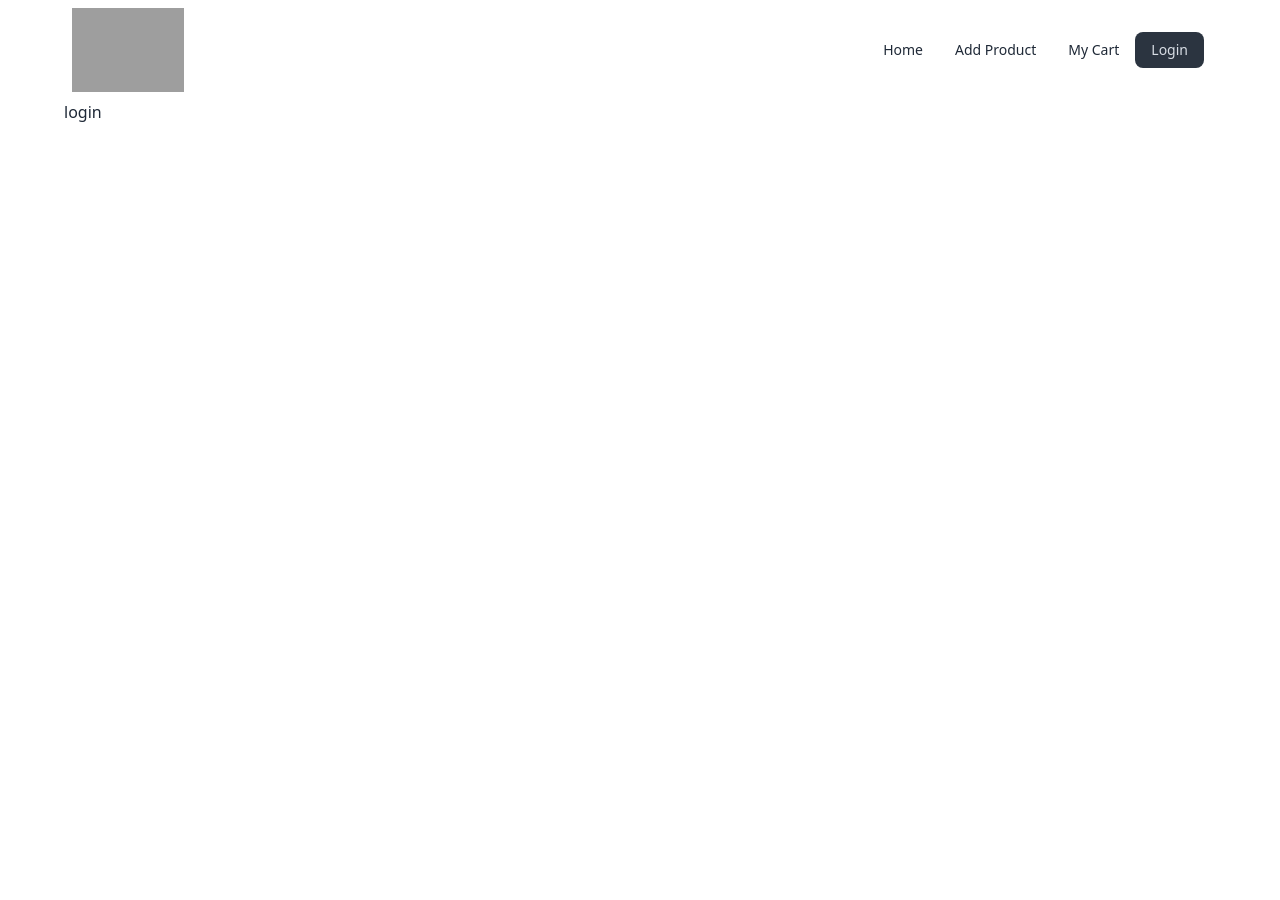
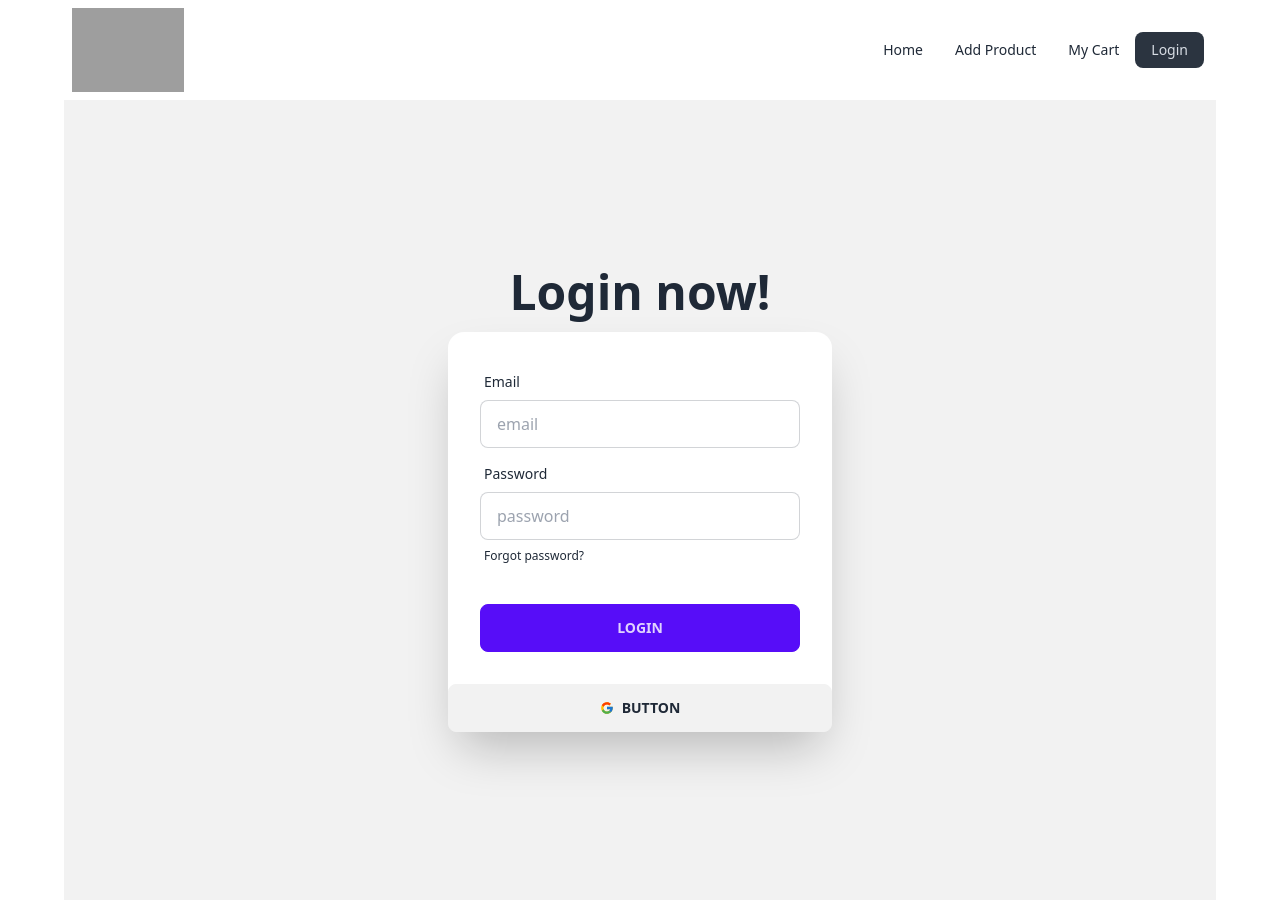
Before and after one commit to Shanto93/TechTrend-Client, a React (Vite) app: page /login in a window 1280 px wide. Before the commit the page ends 800 px from the top, so only its background shows below. Built offline with nearby package versions, Linux system fonts and the light colour scheme; grey boxes are pictures that could not be loaded.

Commit message:
AuthProvider is added

```diff
--- a/package.json
+++ b/package.json
@@ -10,6 +10,7 @@
     "preview": "vite preview"
   },
   "dependencies": {
+    "firebase": "^10.5.0",
     "localforage": "^1.10.0",
     "match-sorter": "^6.3.1",
     "react": "^18.2.0",
--- /dev/null
+++ b/src/components/AvailableBrandDetails.jsx
@@ -0,0 +1,9 @@
+const AvailableBrandDetails = () => {
+    return (
+        <div>
+            <h2>details are coming</h2>
+        </div>
+    );
+};
+
+export default AvailableBrandDetails;
--- a/src/components/AvailableBrands.jsx
+++ b/src/components/AvailableBrands.jsx
@@ -1,21 +1,24 @@
-import { useLoaderData } from "react-router-dom";
+import { Link, useLoaderData } from "react-router-dom";
 
 const AvailableBrands = () => {
     const brands = useLoaderData();
     return (
         <div>
-            <h2 className="my-10 text-4xl font-bold text-center">Available Brands</h2>
+            <h2 className="mt-10 mb-3 text-4xl font-bold text-center">Ava<span className="text-[#e67e22]">ila</span>ble Br<span className="text-[#e74c3c]">an</span>ds</h2>
+            <p className="text-center mb-7">Presented below are our available brands. <br />Feel free to explore the products offered by each brand.</p>
 
             <div className="grid grid-cols-1 md:grid-cols-3 gap-10">
                 {
-                    brands.map(brand => <div key={brand.id} className="card bg-[#e74c3c] shadow-xl">
-                        <figure className=" ">
-                            <img src={brand.image} alt="Shoes" className=" h-52 w-full" />
-                        </figure>
-                        <div className="card-body items-center text-center">
-                            <h2 className="card-title text-white">{brand.name} </h2>
+                    brands.map(brand => <Link to={`/home/${brand.id}`} key={brand.id}>
+                        <div className="card bg-[#e74c3c] shadow-xl">
+                            <figure className=" ">
+                                <img src={brand.image} alt="Shoes" className=" h-52 w-full" />
+                            </figure>
+                            <div className="card-body items-center text-center">
+                                <h2 className="card-title text-white">{brand.name} </h2>
+                            </div>
                         </div>
-                    </div>)
+                    </Link>)
                 }
             </div>
 
--- /dev/null
+++ b/src/components/Footer.jsx
@@ -0,0 +1,22 @@
+const Footer = () => {
+    return (
+        <footer className="footer footer-center mt-12 p-10 bg-black text-primary-content">
+  <aside>
+    <img src="https://i.postimg.cc/pTvRMTNL/Logo02-removebgcroped02.png" className="w-36" alt="" />
+    <p className="font-bold">
+      TechTrend Hub <br/>Providing reliable tech since 2023
+    </p>
+    <p>Copyright © 2023 - All right reserved</p>
+  </aside>
+  <nav>
+    <div className="grid grid-flow-col gap-4">
+      <a><svg xmlns="http://www.w3.org/2000/svg" width="24" height="24" viewBox="0 0 24 24" className="fill-current"><path d="M24 4.557c-.883.392-1.832.656-2.828.775 1.017-.609 1.798-1.574 2.165-2.724-.951.564-2.005.974-3.127 1.195-.897-.957-2.178-1.555-3.594-1.555-3.179 0-5.515 2.966-4.797 6.045-4.091-.205-7.719-2.165-10.148-5.144-1.29 2.213-.669 5.108 1.523 6.574-.806-.026-1.566-.247-2.229-.616-.054 2.281 1.581 4.415 3.949 4.89-.693.188-1.452.232-2.224.084.626 1.956 2.444 3.379 4.6 3.419-2.07 1.623-4.678 2.348-7.29 2.04 2.179 1.397 4.768 2.212 7.548 2.212 9.142 0 14.307-7.721 13.995-14.646.962-.695 1.797-1.562 2.457-2.549z"></path></svg></a>
+      <a><svg xmlns="http://www.w3.org/2000/svg" width="24" height="24" viewBox="0 0 24 24" className="fill-current"><path d="M19.615 3.184c-3.604-.246-11.631-.245-15.23 0-3.897.266-4.356 2.62-4.385 8.816.029 6.185.484 8.549 4.385 8.816 3.6.245 11.626.246 15.23 0 3.897-.266 4.356-2.62 4.385-8.816-.029-6.185-.484-8.549-4.385-8.816zm-10.615 12.816v-8l8 3.993-8 4.007z"></path></svg></a>
+      <a><svg xmlns="http://www.w3.org/2000/svg" width="24" height="24" viewBox="0 0 24 24" className="fill-current"><path d="M9 8h-3v4h3v12h5v-12h3.642l.358-4h-4v-1.667c0-.955.192-1.333 1.115-1.333h2.885v-5h-3.808c-3.596 0-5.192 1.583-5.192 4.615v3.385z"></path></svg></a>
+    </div>
+  </nav>
+</footer>
+    );
+};
+
+export default Footer;
--- a/src/components/Home.jsx
+++ b/src/components/Home.jsx
@@ -1,11 +1,13 @@
 import AvailableBrands from "./AvailableBrands";
 import Banner from "./Banner";
+import Footer from "./Footer";
 
 const Home = () => {
     return (
         <div>
             <Banner></Banner>
             <AvailableBrands></AvailableBrands>
+            <Footer></Footer>
         </div>
     );
 };
--- a/src/components/Login.jsx
+++ b/src/components/Login.jsx
@@ -1,7 +1,39 @@
+import { FcGoogle } from 'react-icons/fc';
+
 const Login = () => {
     return (
-        <div>
-            <h2>login</h2>
+        <div className="hero min-h-screen bg-base-200">
+            <div className="hero-content flex-col">
+                <div className="text-center">
+                    <h1 className="text-5xl font-bold">Login now!</h1>
+                </div>
+                <div className="card flex-shrink-0 md:w-96 max-w-sm shadow-2xl bg-base-100">
+                    <form className="card-body">
+                        <div className="form-control">
+                            <label className="label">
+                                <span className="label-text">Email</span>
+                            </label>
+                            <input type="email" name="email" placeholder="email" className="input input-bordered" required />
+                        </div>
+                        <div className="form-control">
+                            <label className="label">
+                                <span className="label-text">Password</span>
+                            </label>
+                            <input type="password" name="password" placeholder="password" className="input input-bordered" required />
+                            <label className="label">
+                                <a href="#" className="label-text-alt link link-hover">Forgot password?</a>
+                            </label>
+                        </div>
+                        <div className="form-control mt-6">
+                            <button className="btn btn-primary">Login</button>
+                        </div>
+                    </form>
+                    <button className="btn">
+                        <FcGoogle></FcGoogle>
+                        Button
+                    </button>
+                </div>
+            </div>
         </div>
     );
 };
--- /dev/null
+++ b/src/firebase/AuthProvider.jsx
@@ -0,0 +1,23 @@
+import { createContext } from "react";
+import { getAuth } from "firebase/auth";
+import app from "./firebase.config";
+
+export const AuthContext = createContext(null)
+const auth = getAuth(app);
+
+const AuthProvider = ({children}) => {
+
+    // const userCreate = () => {
+
+    // }
+    const AuthInfo = {
+        // userCreate,
+    }
+    return (
+        <AuthContext.Provider value={AuthInfo}>
+            {children}
+        </AuthContext.Provider>
+    );
+};
+
+export default AuthProvider;
--- /dev/null
+++ b/src/firebase/firebase.config.js
@@ -0,0 +1,19 @@
+// Import the functions you need from the SDKs you need
+import { initializeApp } from "firebase/app";
+// TODO: Add SDKs for Firebase products that you want to use
+// https://firebase.google.com/docs/web/setup#available-libraries
+
+// Your web app's Firebase configuration
+const firebaseConfig = {
+  apiKey: "AIzaSyCVD6TswpE7WrOkiOxVmu_grWNZcWPuxr8",
+  authDomain: "techtrend-hub.firebaseapp.com",
+  projectId: "techtrend-hub",
+  storageBucket: "techtrend-hub.appspot.com",
+  messagingSenderId: "756913753200",
+  appId: "1:756913753200:web:b2d31f6acbeec4adc978b5"
+};
+
+// Initialize Firebase
+const app = initializeApp(firebaseConfig);
+
+export default app;
```
Also changed, not shown: src/main.jsx (+9 -1 lines), 1 other file (tests, documents, lock files or other folders).
